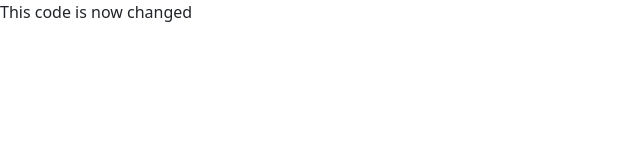
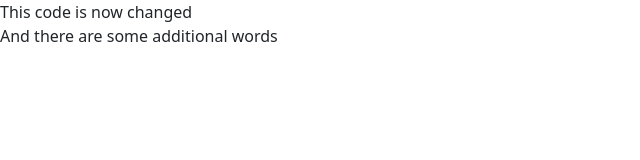
Before and after one commit to paulowi/DV100_T4_ClassProject_CocktailGuide, a plain HTML site: page index.html in a window 1280 px wide. Shown: the whole page, without its empty margins (0-640 px from the left). Drawn offline with nearby package versions, Linux system fonts and the light colour scheme.

Commit message:
Update index.html

```diff
--- a/index.html
+++ b/index.html
@@ -12,6 +12,7 @@
   <body>
 
     <div>This code is now changed</div>
+    <div>And there are some additional words</div>
 
     <!-- ------------------------------------------------------------------------------------------------ -->
     <!-- Nav Bar -->
```
